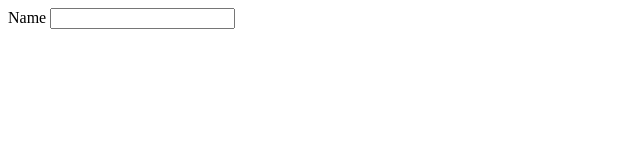
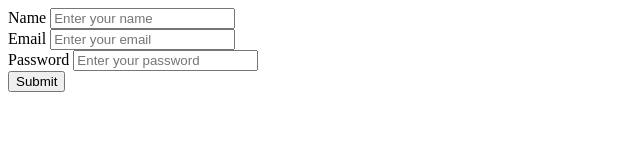
Before and after one commit to Vishal290592/git-tutorial, a plain HTML site: page home.html in a window 1280 px wide. Shown: the whole page, without its empty margins (0-640 px from the left). Drawn offline with Linux system fonts and the light colour scheme.

Commit message:
branch vishagptt has some changes

```diff
--- a/home.html
+++ b/home.html
@@ -8,8 +8,16 @@
 </head>
 <body>
     <div class="login_form">
-        <label for="">Name</label>
-        <input type="text">
+        <label for="nameofsearch">Name</label>
+        <input type="text" id="nameofsearch" name="name" placeholder="Enter your name"></br>
+
+        <label for="emailofsearch">Email</label>
+        <input type="email" id="emailofsearch" name="email" placeholder="Enter your email"></br>
+
+        <label for="passwordofsearch">Password</label>
+        <input type="password" id="passwordofsearch" name="password" placeholder="Enter your password"></br>
+
+        <button type="submit">Submit</button>
     </div>
 </body>
 </html>
```
Also changed, not shown: description.txt (added).
